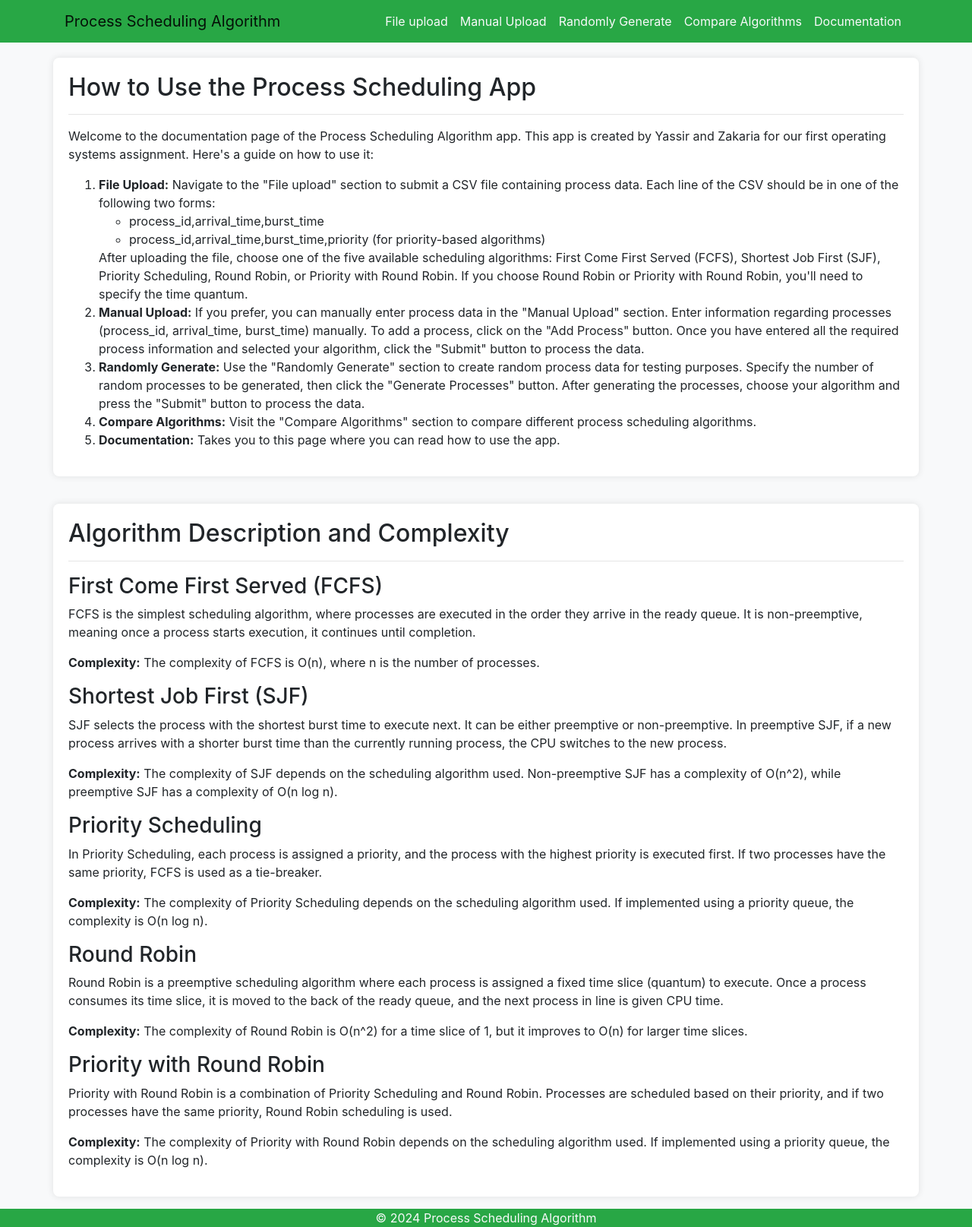
After one commit to YASSIRFRI/ProcessScheduler, a Flask app: page /documentation in a window 1280 px wide. The commit adds this page. Shown: the whole page at 76% size. Run offline with Flask 3, Linux system fonts and the light colour scheme; some libraries are stand-ins or nearby versions.

Commit message:
Add documentation page and fix table

```diff
--- a/main.py
+++ b/main.py
@@ -75,7 +75,36 @@ def generate_color(process_name):
     return '#' + hex_dig
 
 
+
+
+def render_gantt_chart(processes, start_times, durations, app_layout,algorithm=None):
+    tasks = []
+    # Generate a custom color for each process name
+    #unique_process_names = set(processes)
+    colors = [generate_color(process_name) for process_name in processes]
+    color_dict = {process: color for process, color in zip(processes, colors)}
+    print(colors)
+    for name, start, duration, color in zip(processes, start_times, durations, colors):
+        start = float(start)  # Convert start to float
+        tasks.append({'Task': name, 'Start': start, 'Finish': start + float(duration), 'Resource': name})
+    # Update the color attribute to use custom colors
+    title='Job Scheduling Gantt Chart'
+    fig = ff.create_gantt(tasks, index_col='Task', title=title, group_tasks=True, show_colorbar=True, colors=color_dict)
+    fig.update_layout(xaxis_type='linear')
+    app_layout.append(dcc.Graph(id='job-gantt-chart', figure=fig))
+
+
+
 def render_turnaround_time_chart(processes, start_times, durations, arrival_times, app_layout):
+
+    print("########################################")
+    print("turnaround time chart info:")
+    print(processes)
+    print(start_times)
+    print(durations)
+    print(arrival_times)
+    print("########################################")
+
     termination_times={processes[i]:0 for i in range(len(processes))}
     for p in processes:
         for i in range(len(processes)):
@@ -99,24 +128,17 @@ def render_turnaround_time_chart(processes, start_times, durations, arrival_time
 
 
 
-def render_gantt_chart(processes, start_times, durations, app_layout,algorithm=None):
-    tasks = []
-    # Generate a custom color for each process name
-    #unique_process_names = set(processes)
-    colors = [generate_color(process_name) for process_name in processes]
-    color_dict = {process: color for process, color in zip(processes, colors)}
-    print(colors)
-    for name, start, duration, color in zip(processes, start_times, durations, colors):
-        start = float(start)  # Convert start to float
-        tasks.append({'Task': name, 'Start': start, 'Finish': start + float(duration), 'Resource': name})
-    # Update the color attribute to use custom colors
-    title='Job Scheduling Gantt Chart'
-    fig = ff.create_gantt(tasks, index_col='Task', title=title, group_tasks=True, show_colorbar=True, colors=color_dict)
-    fig.update_layout(xaxis_type='linear')
-    app_layout.append(dcc.Graph(id='job-gantt-chart', figure=fig))
-
 
 def render_process_table(processes, start_times, durations, arrival_times, app_layout):
+
+    print("########################################")
+    print("process table info:")
+    print(processes)
+    print(start_times)
+    print(durations)
+    print(arrival_times)
+    print("########################################")
+
     # Calculate start times and durations for each process
     start_time_dict = {process: start_times[i] for i, process in enumerate(processes)}
     durations_dict = {process: 0 for process in processes}
@@ -124,10 +146,11 @@ def render_process_table(processes, start_times, durations, arrival_times, app_l
         start_time_dict[process] = min(start_time_dict[process], start_times[i])
         durations_dict[process] += durations[i]
 
-    # Calculate termination times for each process
-    termination_times = {process: 0 for process in processes}
-    for i, p in enumerate(processes):
-        termination_times[p] = max(start_times[i] + durations[i], termination_times[p])
+    termination_times={processes[i]:0 for i in range(len(processes))}
+    for p in processes:
+        for i in range(len(processes)):
+            if processes[i]==p:
+                termination_times[p]=max(start_times[i]+durations[i],termination_times[p])
 
     # Calculate turnaround times for each process
     turnaround_times = {process: termination_times[process] - arrival_times[process] for process in processes}
@@ -135,12 +158,15 @@ def render_process_table(processes, start_times, durations, arrival_times, app_l
     # Generate colors for each process
     colors = {process: generate_color(process) for process in processes}
 
+    processes = list(set(processes))
+
     # Prepare data for the table
     data = {
         "Process": processes,
+        "Arrival Time": [arrival_times[process] for process in processes],
+        "Burst Time": [durations_dict[process] for process in processes],
         "Start Time": [start_time_dict[process] for process in processes],
-        "Duration": [durations_dict[process] for process in processes],
-        "Arrival Time": [arrival_times[process] for process in processes],
+        "Finish Time": [turnaround_times[process] + arrival_times[process] for process in processes],
         "Turnaround Time": [turnaround_times[process] for process in processes]
     }
 
@@ -152,7 +178,6 @@ def render_process_table(processes, start_times, durations, arrival_times, app_l
         html.Div(table, className="p-4"),  # Add padding
         html.P(f"Average Turnaround Time: {sum(turnaround_times.values()) / len(turnaround_times)}", className="p-4")
     ]))
-
 
 
 
@@ -276,13 +301,15 @@ def processFile():
 
 @app.route('/')
 def index():
-    return render_template('index.html')
+    return render_template('documentation.html')
 
+@app.route('/file')
+def fileu():
+    return render_template('file.html')
 
 @app.route('/manual')
 def manual():
     return render_template('manual.html')
-
 
 @app.route('/generate')
 def random():
@@ -292,5 +319,13 @@ def random():
 def render_dashboard():
     return dash_app.index()
 
+@app.route('/compare')
+def compare():
+    return render_template('compare.html')
+
+@app.route('/documentation')
+def documentation():
+    return render_template('documentation.html')
+
 if __name__ == '__main__':
     app.run(debug=True)
--- /dev/null
+++ b/templates/documentation.html
@@ -0,0 +1,121 @@
+<!DOCTYPE html>
+<html lang="en">
+<head>
+    <meta charset="UTF-8">
+    <meta name="viewport" content="width=device-width, initial-scale=1.0">
+    <title>Process Submission Form</title>
+    <link rel="stylesheet" href="https://stackpath.bootstrapcdn.com/bootstrap/4.5.2/css/bootstrap.min.css">
+    <style>
+        /* Custom styles */
+        body {
+            background-color: #f8f9fa;
+            display: flex;
+            flex-direction: column;
+            min-height: 100vh;
+        }
+        .navbar {
+            background-color: #28a745 !important;
+        }
+        .navbar-light .navbar-nav .nav-link {
+            color: #f8f9fa !important;
+        }
+        .footer {
+            background-color: #28a745;
+            color: #f8f9fa;
+            margin-top: auto;
+            width: 100%;
+        }
+        .documentation-content, .algorithm-content {
+            margin-top: 20px;
+            padding: 20px;
+            background-color: #fff;
+            border-radius: 8px;
+            box-shadow: 0 0 10px rgba(0, 0, 0, 0.1);
+            margin-bottom: 16px;
+        }
+    </style>
+</head>
+<body>
+    <header>
+        <nav class="navbar navbar-expand-lg navbar-light bg-light">
+            <div class="container">
+                <a class="navbar-brand" href="/">Process Scheduling Algorithm</a>
+                <button class="navbar-toggler" type="button" data-toggle="collapse" data-target="#navbarSupportedContent" aria-controls="navbarSupportedContent" aria-expanded="false" aria-label="Toggle navigation">
+                    <span class="navbar-toggler-icon"></span>
+                </button>
+
+                <div class="collapse navbar-collapse" id="navbarSupportedContent">
+                    <ul class="navbar-nav ml-auto">
+                        <li class="nav-item">
+                            <a class="nav-link" href="/file">File upload</a>
+                        </li>
+                        <li class="nav-item">
+                            <a class="nav-link" href="/manual">Manual Upload</a>
+                        </li>
+                        <li class="nav-item">
+                            <a class="nav-link" href="/generate">Randomly Generate</a>
+                        </li>
+                        <li class="nav-item">
+                            <a class="nav-link" href="/compare">Compare Algorithms</a>
+                        </li>
+                        <li class="nav-item">
+                            <a class="nav-link" href="/documentation">Documentation</a>
+                        </li>
+                    </ul>
+                </div>
+            </div>
+        </nav>
+    </header>
+
+    <div class="container documentation-content">
+        <h2>How to Use the Process Scheduling App</h2><hr>
+        <p>Welcome to the documentation page of the Process Scheduling Algorithm app. This app is created by Yassir and Zakaria for our first operating systems assignment. Here's a guide on how to use it:</p>
+        <ol>
+            <li><strong>File Upload:</strong> Navigate to the "File upload" section to submit a CSV file containing process data. Each line of the CSV should be in one of the following two forms:
+                <ul>
+                    <li>process_id,arrival_time,burst_time</li>
+                    <li>process_id,arrival_time,burst_time,priority (for priority-based algorithms)</li>
+                </ul>
+                After uploading the file, choose one of the five available scheduling algorithms: First Come First Served (FCFS), Shortest Job First (SJF), Priority Scheduling, Round Robin, or Priority with Round Robin. If you choose Round Robin or Priority with Round Robin, you'll need to specify the time quantum.</li>
+            <li><strong>Manual Upload:</strong> If you prefer, you can manually enter process data in the "Manual Upload" section. Enter information regarding processes (process_id, arrival_time, burst_time) manually. To add a process, click on the "Add Process" button. Once you have entered all the required process information and selected your algorithm, click the "Submit" button to process the data.</li>
+            <li><strong>Randomly Generate:</strong> Use the "Randomly Generate" section to create random process data for testing purposes. Specify the number of random processes to be generated, then click the "Generate Processes" button. After generating the processes, choose your algorithm and press the "Submit" button to process the data.</li>
+            <li><strong>Compare Algorithms:</strong> Visit the "Compare Algorithms" section to compare different process scheduling algorithms.</li>
+            <li><strong>Documentation:</strong> Takes you to this page where you can read how to use the app.</li>
+        </ol>
+    </div>
+
+    <div class="container algorithm-content">
+        <h2>Algorithm Description and Complexity</h2><hr>
+        <h3>First Come First Served (FCFS)</h3>
+        <p>FCFS is the simplest scheduling algorithm, where processes are executed in the order they arrive in the ready queue. It is non-preemptive, meaning once a process starts execution, it continues until completion.</p>
+        <p><strong>Complexity:</strong> The complexity of FCFS is O(n), where n is the number of processes.</p>
+
+        <h3>Shortest Job First (SJF)</h3>
+        <p>SJF selects the process with the shortest burst time to execute next. It can be either preemptive or non-preemptive. In preemptive SJF, if a new process arrives with a shorter burst time than the currently running process, the CPU switches to the new process.</p>
+        <p><strong>Complexity:</strong> The complexity of SJF depends on the scheduling algorithm used. Non-preemptive SJF has a complexity of O(n^2), while preemptive SJF has a complexity of O(n log n).</p>
+
+        <h3>Priority Scheduling</h3>
+        <p>In Priority Scheduling, each process is assigned a priority, and the process with the highest priority is executed first. If two processes have the same priority, FCFS is used as a tie-breaker.</p>
+        <p><strong>Complexity:</strong> The complexity of Priority Scheduling depends on the scheduling algorithm used. If implemented using a priority queue, the complexity is O(n log n).</p>
+
+        <h3>Round Robin</h3>
+        <p>Round Robin is a preemptive scheduling algorithm where each process is assigned a fixed time slice (quantum) to execute. Once a process consumes its time slice, it is moved to the back of the ready queue, and the next process in line is given CPU time.</p>
+        <p><strong>Complexity:</strong> The complexity of Round Robin is O(n^2) for a time slice of 1, but it improves to O(n) for larger time slices.</p>
+
+        <h3>Priority with Round Robin</h3>
+        <p>Priority with Round Robin is a combination of Priority Scheduling and Round Robin. Processes are scheduled based on their priority, and if two processes have the same priority, Round Robin scheduling is used.</p>
+        <p><strong>Complexity:</strong> The complexity of Priority with Round Robin depends on the scheduling algorithm used. If implemented using a priority queue, the complexity is O(n log n).</p>
+    </div>
+
+
+    <footer class="footer">
+        <div class="container text-center">
+            <span>© 2024 Process Scheduling Algorithm</span>
+        </div>
+    </footer>
+
+    <script src="https://code.jquery.com/jquery-3.5.1.slim.min.js"></script>
+    <script src="https://cdn.jsdelivr.net/npm/@popperjs/core@2.5.4/dist/umd/popper.min.js"></script>
+    <script src="https://stackpath.bootstrapcdn.com/bootstrap/4.5.2/js/bootstrap.min.js"></script>
+</body>
+</html>
```
Also changed, not shown: big_test.csv (added, +15 -0 lines), templates/compare.html (added, +76 -0 lines), templates/file.html (renamed from templates/index.html, +4 -4 lines), templates/generate.html (+7 -4 lines), templates/manual.html (+8 -7 lines), ziko.csv (+5 -5 lines).
